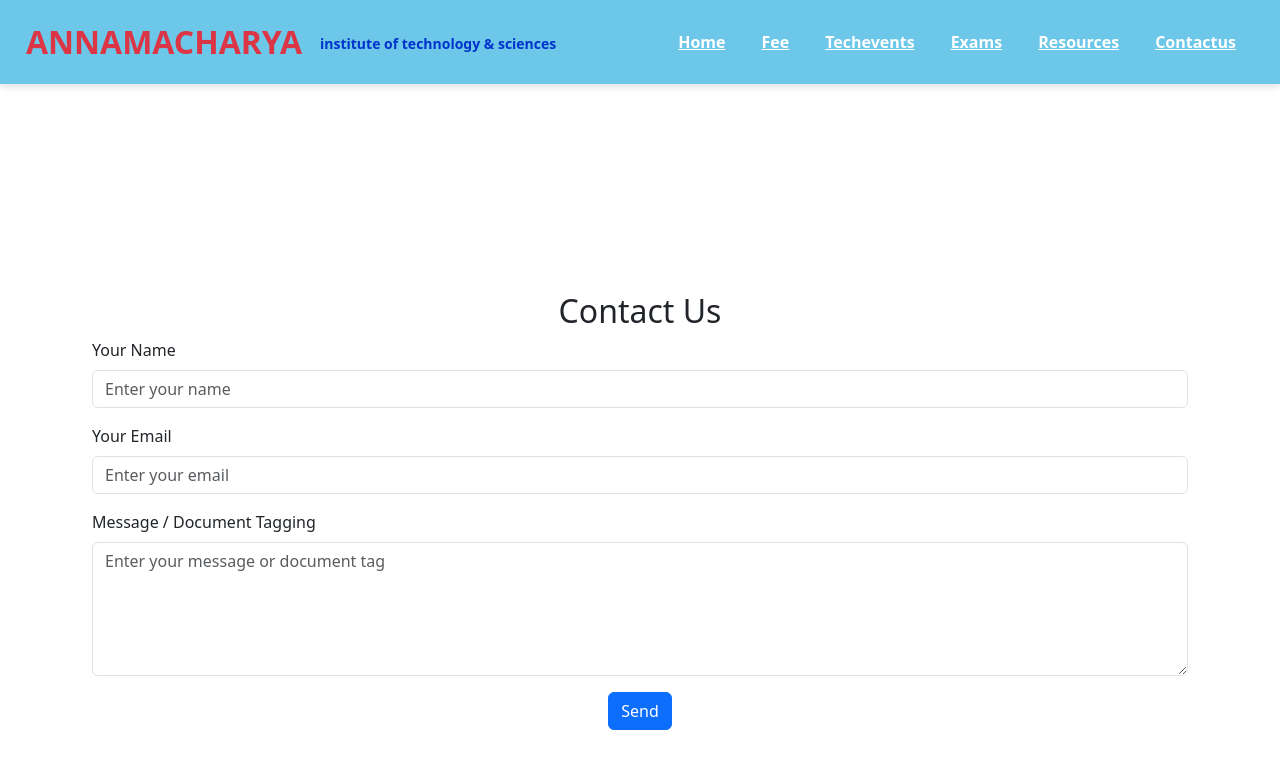
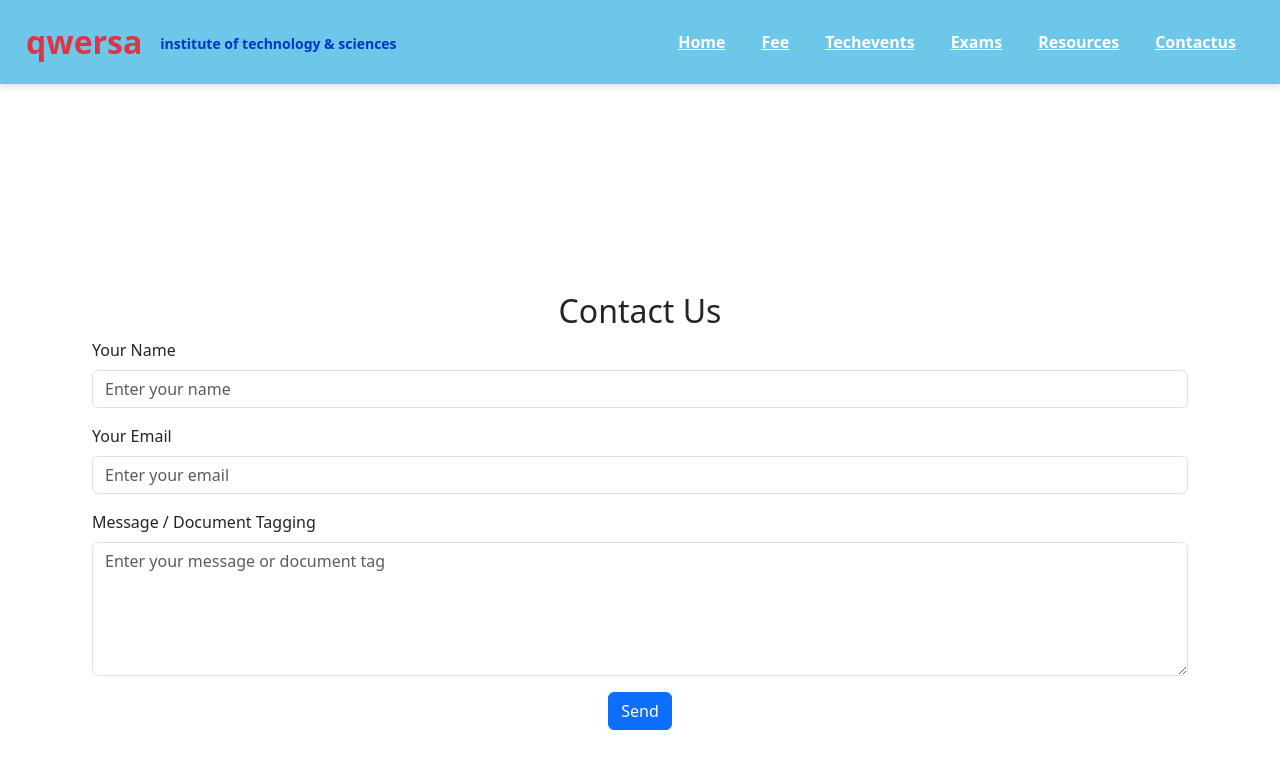
Before and after one commit to prashanth837/not, a plain HTML site: page contactus.html in a window 1280 px wide. Drawn offline with nearby package versions, Linux system fonts and the light colour scheme.

Commit message:
changed clg name

```diff
--- a/contactus.html
+++ b/contactus.html
@@ -41,7 +41,7 @@
 <body>
   <header>
     <a style="text-decoration: none;" href="https://aits-tpt.edu.in/">
-      <h1 id="logo" class="text-danger">ANNAMACHARYA</h1>
+      <h1 id="logo" class="text-danger">qwersa</h1>
     </a>
     <h4 id="logo2">institute of technology & sciences</h4>
     <div class="button">
```
